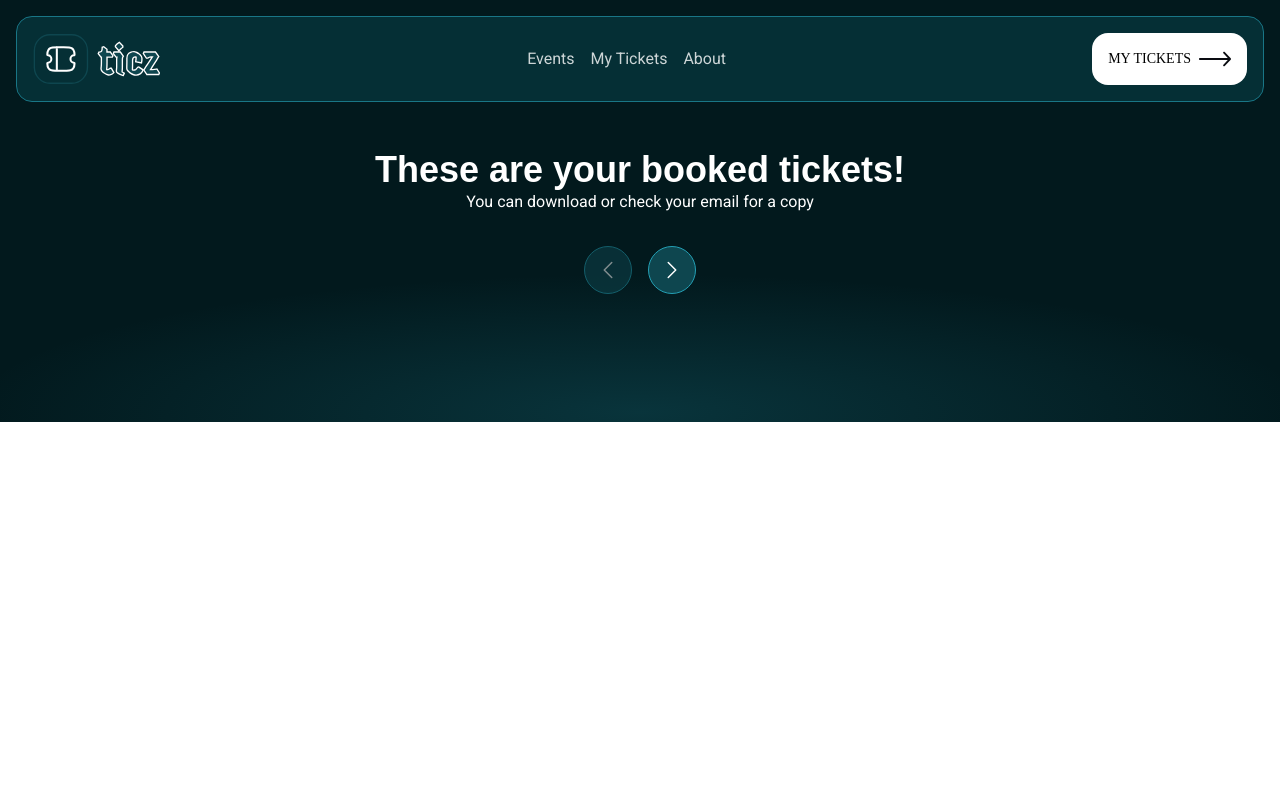
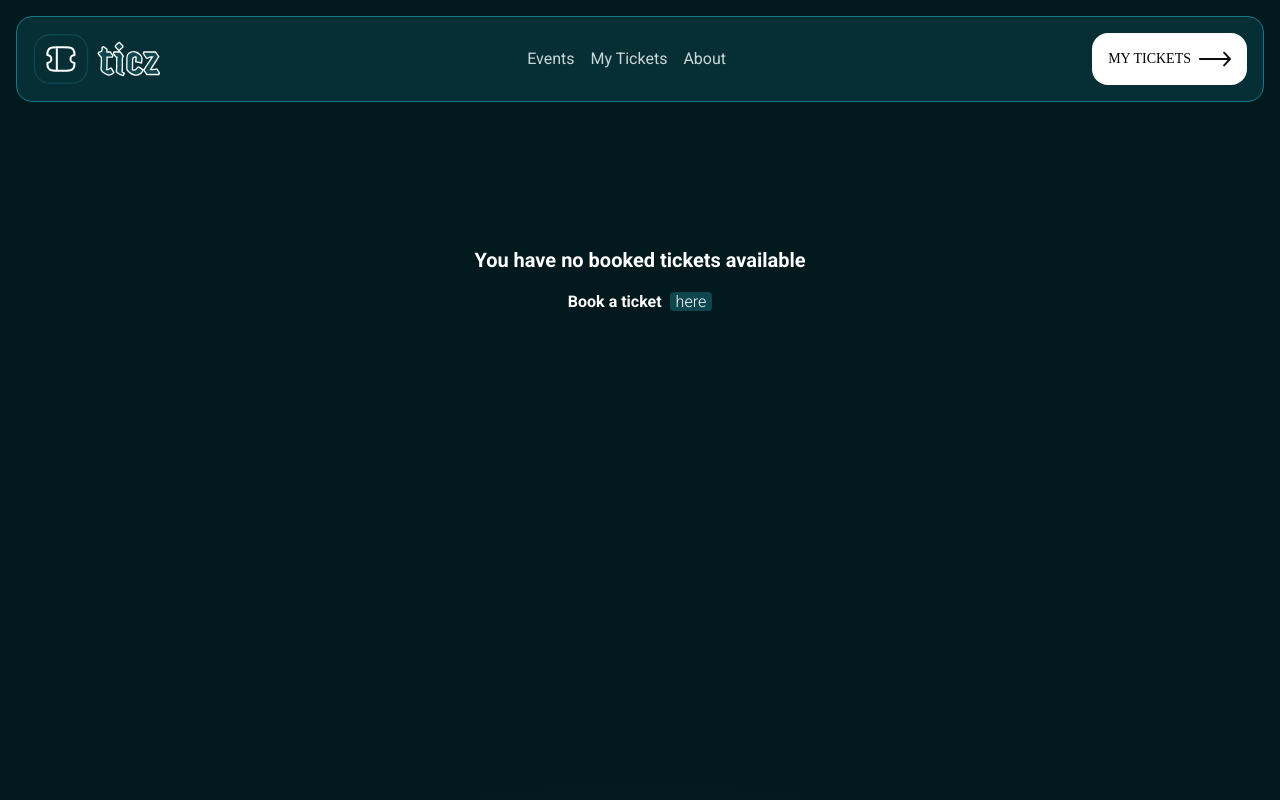
Before and after one commit to BEEJAYOFGOD/hng-stage2, a React (Vite) app: page /ticket in a window 1280 px wide. Shown: the top 800 px of the page. Built offline with nearby package versions, Linux system fonts and the light colour scheme; a web font is replaced by a local one.

Commit message:
added empty tickets functionality

```diff
--- a/src/AllTickets.jsx
+++ b/src/AllTickets.jsx
@@ -1,6 +1,7 @@
 import Ticket from "./ticket";
 import RenderButton from "./RenderButton";
 import { useState } from "react";
+import { Link } from "react-router-dom";
 
 const AllTickets = () => {
   const allTickets = JSON.parse(localStorage.getItem("alltickets")) || [];
@@ -21,14 +22,10 @@ const AllTickets = () => {
   const isPrevDisabled = currentIndex === 0;
   const isNextDisabled = currentIndex === allTickets.length - 1;
 
-  // useEffect(() => {
-  //   let allTickets = JSON.parse(localStorage.getItem("alltickets")) || [];
-
-  //   setAllTickets(allTickets);
-  // }, []);
-
   return (
-    <div className="text-center mt-12">
+    <div className="text-center mt-12 min-h-screen">
+      {allTickets.length ? (
+        <div>
           <h3 className="md:text-4xl text-2xl font-bold font-alatsi">
             These are your booked tickets!
           </h3>
@@ -57,7 +54,6 @@ const AllTickets = () => {
               isDisabled={isPrevDisabled}
               iconPath={"M15.75 19.5 8.25 12l7.5-7.5"}
             />
-
             <RenderButton
               onClick={handleNext}
               isDisabled={isNextDisabled}
@@ -65,6 +61,23 @@ const AllTickets = () => {
             />
           </div>
         </div>
+      ) : (
+        <div className="mt-36">
+          <p className="font-bold text-xl">
+            You have no booked tickets available
+          </p>
+          <p className="font-bold mt-4">
+            Book a ticket
+            <Link
+              className="bg-btn-border px-1.5 rounded-sm ml-2 font-light"
+              to="/"
+            >
+              here
+            </Link>
+          </p>
+        </div>
+      )}
+    </div>
   );
 };
 
--- a/src/MultiStepForm.jsx
+++ b/src/MultiStepForm.jsx
@@ -19,11 +19,12 @@ function MultiStepForm() {
 
   const updateUserInfo = (event, value) => {
     setUserEventDetails((prev) => {
-      /// this is because of the asynchronous natureèof setState
+      /// this is because of the asynchronous nature of setState
       const updatedDetails = {
         ...prev,
         [event.target.name]: value,
       };
+
       localStorage.setItem("userJson", JSON.stringify(updatedDetails));
 
       return updatedDetails;
```
Lines whose indentation alone changed are shown as unchanged.
